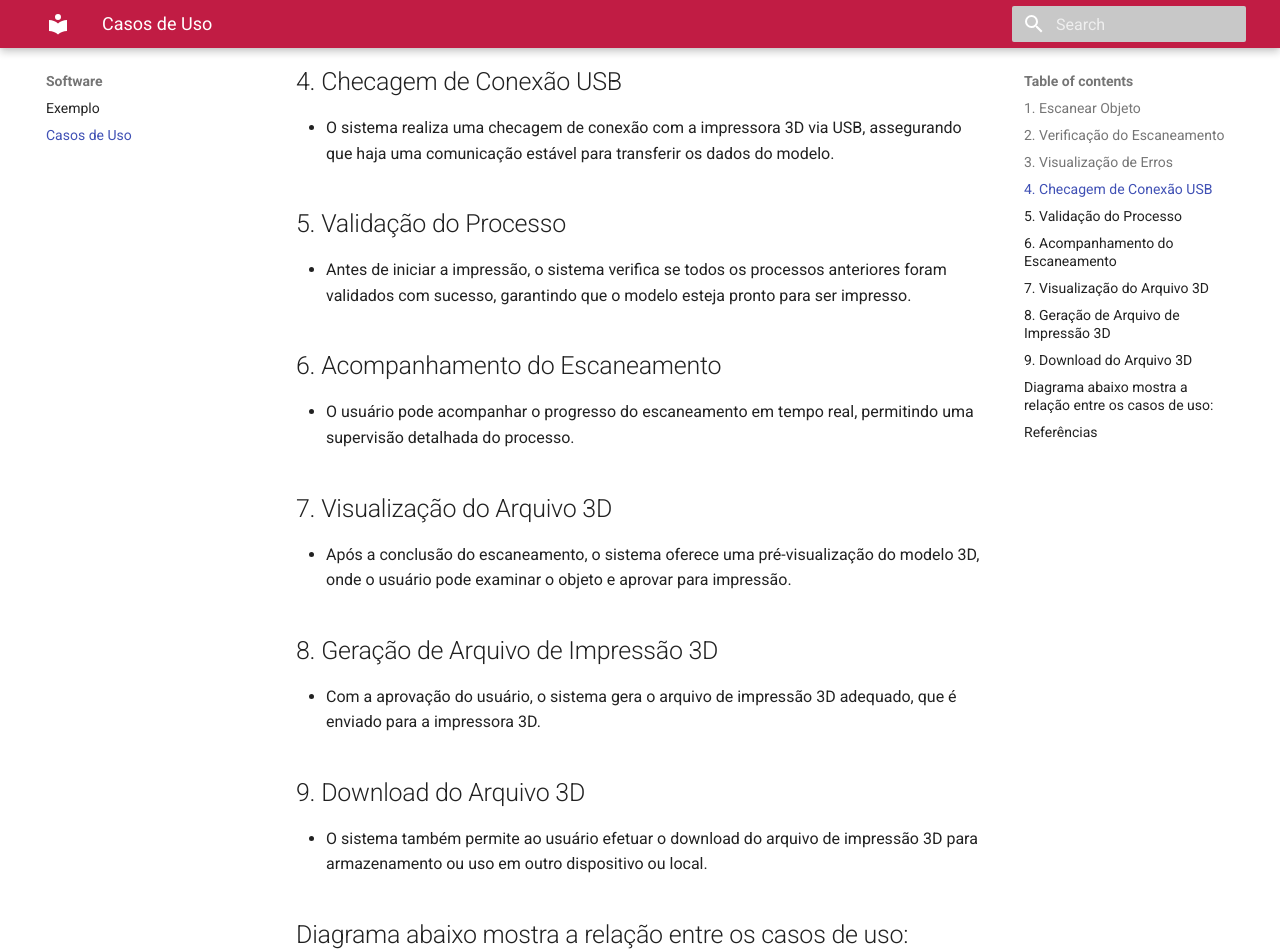
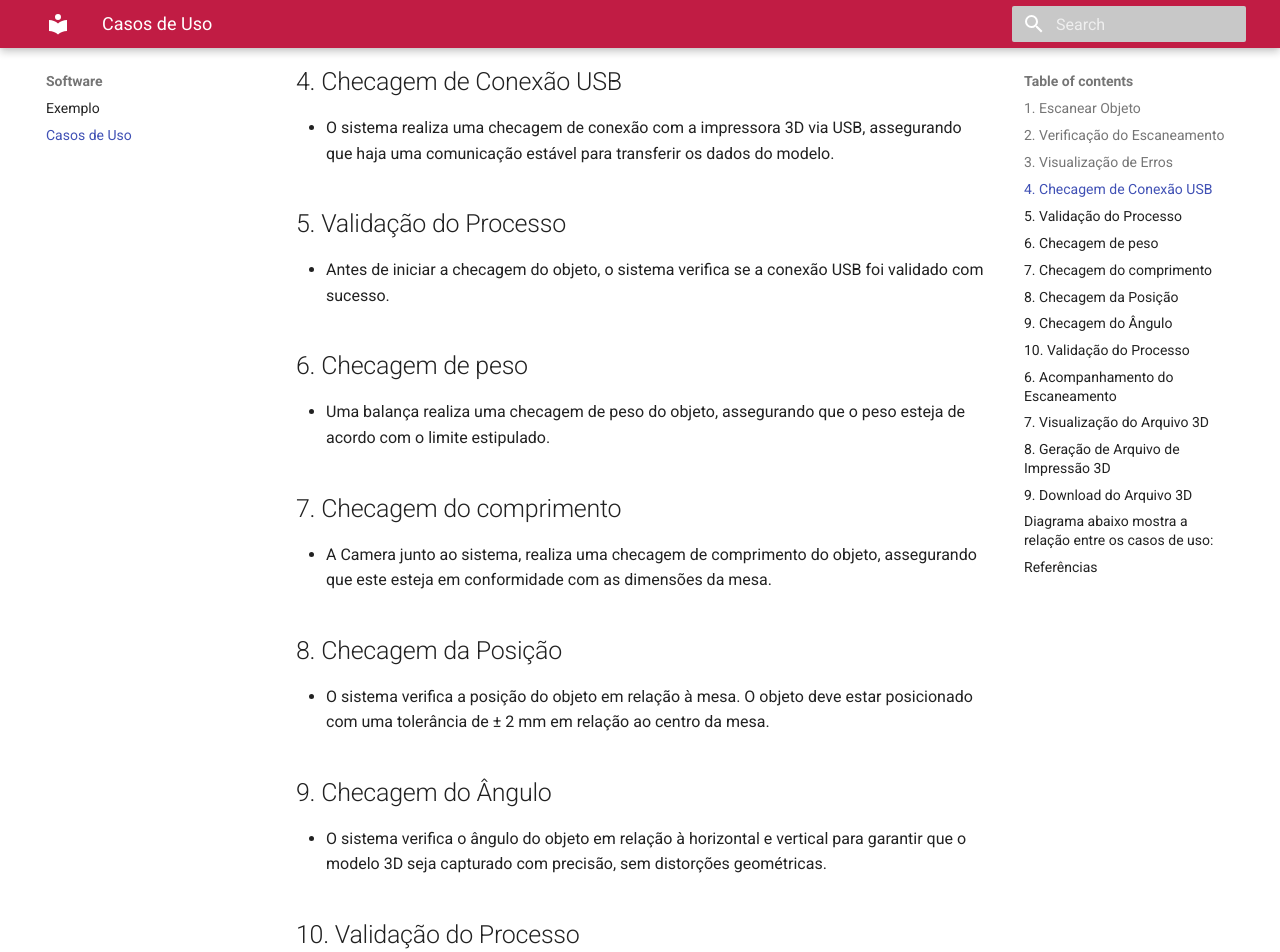
Before and after one commit to Calcioft/ScanPoint, an MkDocs documentation site: the page built from docs/software/casos-de-uso.md, in a window 1280 px wide and 1400 px high, scrolled down 667 px. Shown: the top 952 px of the window. Built offline with MkDocs 1.6.1 and Material for MkDocs 9.7.7, drawn with Linux system fonts in a browser that asks for light colours.

```diff
--- a/docs/software/casos-de-uso.md
+++ b/docs/software/casos-de-uso.md
@@ -13,6 +13,21 @@
 - O sistema realiza uma checagem de conexão com a impressora 3D via USB, assegurando que haja uma comunicação estável para transferir os dados do modelo.
 
 ## 5. Validação do Processo
+- Antes de iniciar a checagem do objeto, o sistema verifica se a conexão USB foi validado com sucesso.
+
+## 6. Checagem de peso
+- Uma balança realiza uma checagem de peso do objeto, assegurando que o peso esteja de acordo com o limite estipulado.
+
+## 7. Checagem do comprimento
+- A Camera junto ao sistema, realiza uma checagem de comprimento do objeto, assegurando que este esteja em conformidade com as dimensões da mesa.
+
+## 8. Checagem da Posição
+- O sistema verifica a posição do objeto em relação à mesa. O objeto deve estar posicionado com uma tolerância de ± 2 mm em relação ao centro da mesa.
+
+## 9. Checagem do Ângulo
+- O sistema verifica o ângulo do objeto em relação à horizontal e vertical para garantir que o modelo 3D seja capturado com precisão, sem distorções geométricas.
+
+## 10. Validação do Processo
 - Antes de iniciar a impressão, o sistema verifica se todos os processos anteriores foram validados com sucesso, garantindo que o modelo esteja pronto para ser impresso.
 
 ## 6. Acompanhamento do Escaneamento
```
